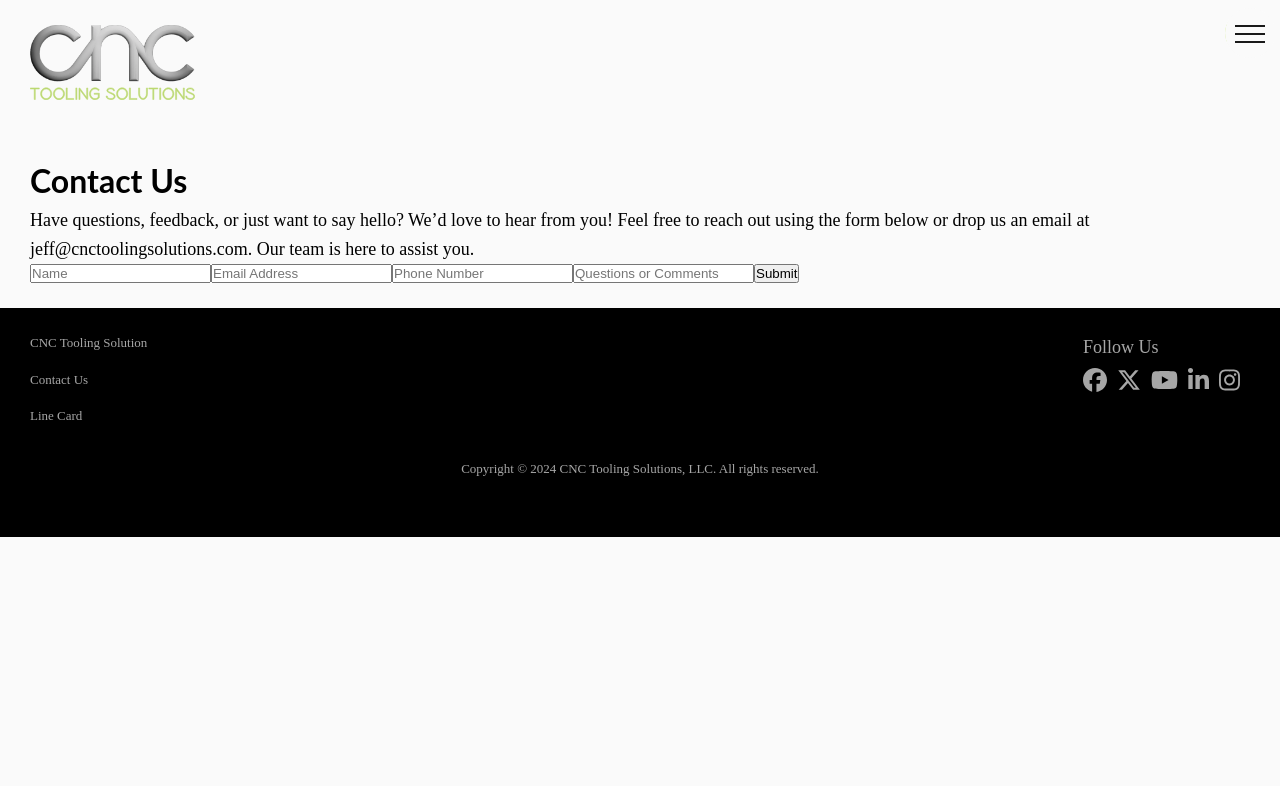
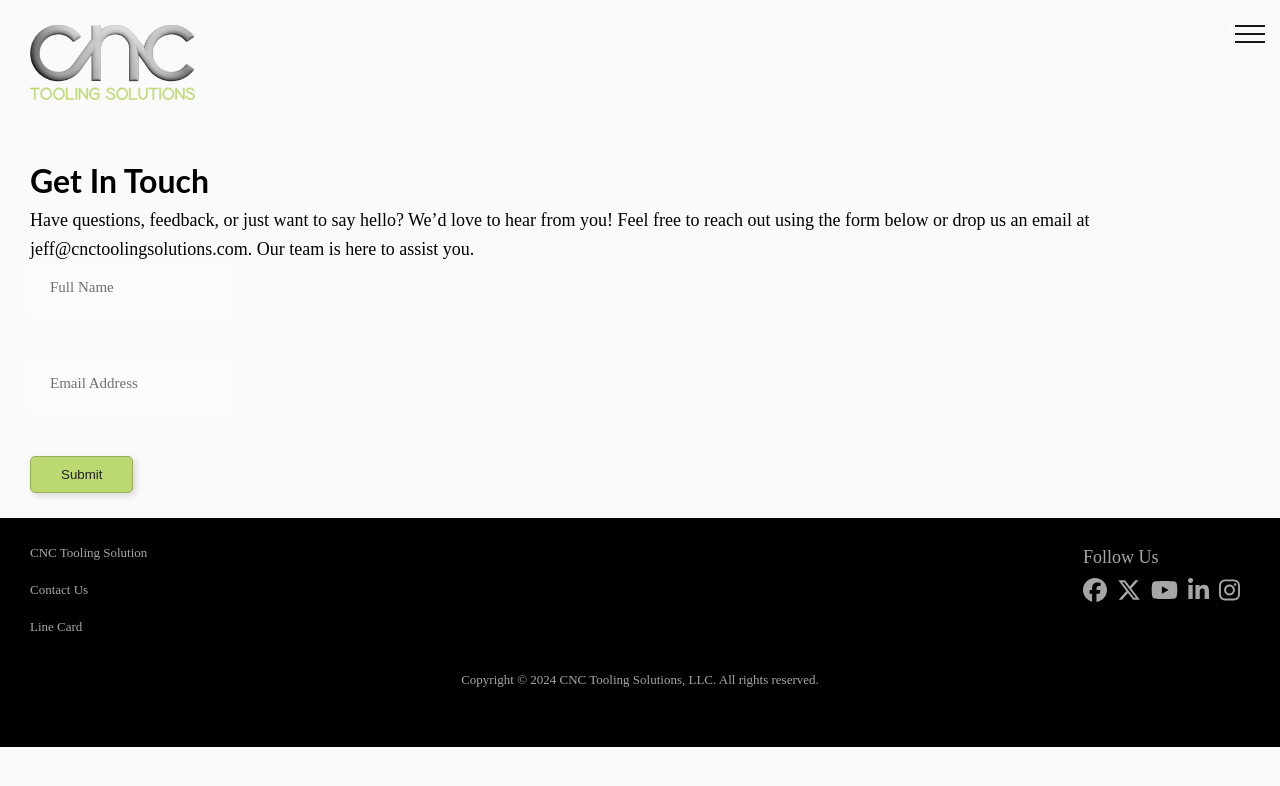
Before and after one commit to jcarp19/cnc, a React (Create React App) app: page /contact in a window 1280 px wide. Shown: the top 786 px of the page. Built offline with nearby package versions, Linux system fonts and the light colour scheme; a web font is replaced by a local one.

Commit message:
updates to nav and form

```diff
--- a/package.json
+++ b/package.json
@@ -40,9 +40,9 @@
       "not op_mini all"
     ],
     "development": [
+      "last 1 firefox version",
+      "last 1 chrome version",
       "last 1 edge version",
-      "last 1 chrome version",
-      "last 1 firefox version",
       "last 1 safari version"
     ]
   },
--- a/public/style.css
+++ b/public/style.css
@@ -87,6 +87,19 @@ p {
   font-weight: 400;
 }
 
+.button {
+  display: flex;
+  flex-direction: row;
+  justify-content: center;
+  align-items: center;
+}
+.button__btn {
+  background-color: #bcd871;
+  color: #222222;
+  padding: 1rem 3rem;
+  border-radius: 0.5rem;
+}
+
 .card {
   display: flex;
   flex-direction: column;
@@ -140,12 +153,52 @@ p {
   padding: 2.5rem 3rem;
   margin: 0 auto;
   background-color: #000000;
-  color: #ffffff;
+  color: rgba(255, 255, 255, 0.65);
 }
 .footer__row {
   display: flex;
   flex-direction: row;
   justify-content: space-between;
+}
+.footer__nav-list {
+  list-style: none;
+}
+.footer__nav-item:not(:last-of-type) {
+  margin-bottom: 1.6rem;
+}
+.footer__social p {
+  font-weight: 500;
+}
+.footer__social .nav__link--white {
+  font-size: 2.4rem;
+}
+.footer__social-icon {
+  font-size: 2.4rem;
+  padding-right: 1rem;
+}
+.footer__copyright {
+  align-self: center;
+  margin: 3.2rem auto;
+  font-size: 1.3rem;
+}
+
+.gallery {
+  display: flex;
+  flex-direction: column;
+  width: 100%;
+}
+.gallery__image {
+  width: 100%;
+  max-width: 100%;
+  height: auto;
+}
+
+.gallery-nav__list {
+  display: flex;
+  flex-direction: row;
+  justify-content: center;
+  gap: 1rem;
+  margin: 1rem 0 3rem 0;
 }
 
 .header {
@@ -273,6 +326,12 @@ p {
   top: 0;
 }
 
+.nav__link--white {
+  font-size: 1.3rem;
+  color: rgba(255, 255, 255, 0.65);
+  text-decoration: none;
+}
+
 .content {
   display: flex;
   flex-direction: column;
--- a/src/components/Card.js
+++ b/src/components/Card.js
@@ -9,16 +9,18 @@ import superbee from "../_images/superbee.jpg";
 import swiftcarb from "../_images/swiftcarb.jpg";
 import taylortool from "../_images/taylortool.jpg";
 import toolcraft from "../_images/toolcraft.jpg";
+import company from "../_images/gallery-img-1.jpg";
+import mission from "../_images/gallery-img-1.jpg";
 
 const companyDetail = [
   {
-    image: "company",
+    image: company,
     headline: "Who We Are",
     detail:
       "CNC Tooling Solutions, LLC a technical sales and marketing company that specializes in cutting tools, workholding, machine tool accessories, coolant and coolant maintenance.  We promote products through distribution with a focus on the end user. Our goal is to help our customers reduce costs with better ideas and products.  We build brand awareness with our Distributors and their customers through personal visits, direct marketing, trade shows and social media.",
   },
   {
-    image: "mission",
+    image: mission,
     headline: "Our Mission",
     detail:
       "Our mission is to provide high quality products and a high level of service and support to our customers and principals.",
--- a/src/index.css
+++ b/src/index.css
@@ -98,6 +98,8 @@ p {
   color: #222222;
   padding: 1rem 3rem;
   border-radius: 0.5rem;
+  border: 1px solid #97ad5a;
+  box-shadow: 3px 3px 7px rgba(34, 34, 34, 0.15);
 }
 
 .card {
@@ -105,7 +107,7 @@ p {
   flex-direction: column;
   align-items: flex-start;
   box-sizing: border-box;
-  padding: 0rem 3rem 3rem 3rem;
+  padding: 3rem;
   max-width: 37rem;
   background-color: #ffffff;
   border-radius: 7px;
@@ -123,6 +125,7 @@ p {
 }
 .card__image img {
   width: 32rem;
+  margin-bottom: 3rem;
 }
 .card__headline {
   margin: 2rem 0;
@@ -180,6 +183,47 @@ p {
   align-self: center;
   margin: 3.2rem auto;
   font-size: 1.3rem;
+}
+
+.form__group:not(:last-child) {
+  margin-bottom: 2rem;
+}
+.form__input {
+  font-size: 1.5rem;
+  font-family: inherit;
+  color: inherit;
+  padding: 1.5rem 2rem;
+  border-radius: 2px;
+  background-color: rgba(255, 255, 255, 0.5);
+  border: none;
+  border-bottom: 3px solid transparent;
+  width: 90%;
+  display: block;
+  transition: all 0.3s;
+}
+.form__input:focus {
+  outline: none;
+  box-shadow: 0 1rem 2rem rgba(34, 34, 34, 0.1);
+  border-bottom: 3px solid #bcd871;
+}
+.form__input:focus:invalid {
+  border-bottom: 3px solid #97ad5a;
+}
+.form__input::-webkit-input-placeholder {
+  color: #707070;
+}
+.form__label {
+  font-size: 1.2rem;
+  font-weight: 700;
+  margin-left: 2rem;
+  margin-top: 0.7rem;
+  display: block;
+  transition: all 0.3s;
+}
+.form__input:placeholder-shown + .form__label {
+  opacity: 0;
+  visibility: hidden;
+  transform: translateY(-4rem);
 }
 
 .gallery {
@@ -246,7 +290,6 @@ p {
   top: 0;
   left: 0;
   z-index: 1500;
-  display: none;
   opacity: 0;
   transition: all 0.5s cubic-bezier(0.56, 0.16, 0.35, 1.31);
 }
@@ -265,8 +308,8 @@ p {
   padding: 1rem 2rem;
   color: #222222;
   text-decoration: none;
-  background-image: linear-gradient(120deg, transparent 0%, transparent 50%, #00ff00 50%);
-  background-size: 230%;
+  text-transform: uppercase;
+  background-size: 225%;
   transition: all 0.4s;
 }
 .nav__link:link span, .nav__link:visited span {
@@ -283,7 +326,6 @@ p {
 }
 .nav__checkbox:checked ~ .nav__nav {
   width: 100%;
-  display: unset;
   opacity: 1;
 }
 .nav__icon {
--- a/src/pages/Contact.js
+++ b/src/pages/Contact.js
@@ -3,23 +3,40 @@ import React from "react";
 const Contact = () => {
   return (
     <section className='content'>
-      <h1>Contact Us</h1>
+      <h1>Get In Touch</h1>
       <p>
         Have questions, feedback, or just want to say hello? We’d love to hear
         from you! Feel free to reach out using the form below or drop us an
         email at jeff@cnctoolingsolutions.com. Our team is here to assist you.
       </p>
-      <form action='' className='contact__form'>
-        <input type='text' name='' id='' placeholder='Name' />
-        <input type='text' name='' id='' placeholder='Email Address' />
-        <input type='text' name='' id='' placeholder='Phone Number' />
-        <input
-          type='textarea'
-          name=''
-          id=''
-          placeholder='Questions or Comments'
-        />
-        <button>Submit</button>
+      <form action='#' class='form'>
+        <div class='form__group'>
+          <input
+            id='name'
+            type='text'
+            class='form__input'
+            placeholder='Full Name'
+            required
+          />
+          <label for='name' class='form__label'>
+            Full Name
+          </label>
+        </div>
+        <div class='form__group'>
+          <input
+            id='email'
+            type='email'
+            class='form__input'
+            placeholder='Email Address'
+            required
+          />
+          <label for='email' class='form__label'>
+            Email Address
+          </label>
+        </div>
+        <div class='form__group'>
+          <button className='button__btn'>Submit</button>
+        </div>
       </form>
     </section>
   );
--- a/src/sass/Main.scss
+++ b/src/sass/Main.scss
@@ -6,6 +6,7 @@
 @import "./components/button";
 @import "./components/card";
 @import "./components/footer";
+@import "./components/form";
 @import "./components/gallery";
 @import "./components/header";
 @import "./components/navigation";
--- a/src/sass/components/_button.scss
+++ b/src/sass/components/_button.scss
@@ -9,5 +9,7 @@
     color: $color-text-dark;
     padding: 1rem 3rem;
     border-radius: 0.5rem;
+    border: 1px solid $color-secondary;
+    box-shadow: 3px 3px 7px rgba($color-text-dark, 0.15);
   }
 }
--- a/src/sass/components/_card.scss
+++ b/src/sass/components/_card.scss
@@ -3,7 +3,7 @@
   flex-direction: column;
   align-items: flex-start;
   box-sizing: border-box;
-  padding: 0rem 3rem 3rem 3rem;
+  padding: 3rem;
   max-width: 37rem;
   background-color: #ffffff;
   border-radius: 7px;
@@ -22,6 +22,7 @@
 
   &__image img {
     width: 32rem;
+    margin-bottom: 3rem;
     // border-radius: 5px 5px 0 0;
   }
 
--- /dev/null
+++ b/src/sass/components/_form.scss
@@ -0,0 +1,46 @@
+.form {
+  &__group:not(:last-child) {
+    margin-bottom: 2rem;
+  }
+  &__input {
+    font-size: 1.5rem;
+    font-family: inherit;
+    color: inherit;
+    padding: 1.5rem 2rem;
+    border-radius: 2px;
+    background-color: rgba($color-white, 0.5);
+    border: none;
+    border-bottom: 3px solid transparent;
+    width: 90%;
+    display: block;
+    transition: all 0.3s;
+
+    &:focus {
+      outline: none;
+      box-shadow: 0 1rem 2rem rgba($color-black, 0.1);
+      border-bottom: 3px solid $color-primary;
+    }
+    &:focus:invalid {
+      border-bottom: 3px solid $color-secondary;
+    }
+
+    &::-webkit-input-placeholder {
+      color: $color-gray;
+    }
+  }
+
+  &__label {
+    font-size: 1.2rem;
+    font-weight: 700;
+    margin-left: 2rem;
+    margin-top: 0.7rem;
+    display: block;
+    transition: all 0.3s;
+  }
+
+  &__input:placeholder-shown + &__label {
+    opacity: 0;
+    visibility: hidden;
+    transform: translateY(-4rem);
+  }
+}
```
Also changed, not shown: src/sass/components/_navigation.scss (+4 -10 lines), 2 other files (tests, documents, lock files or other folders).
